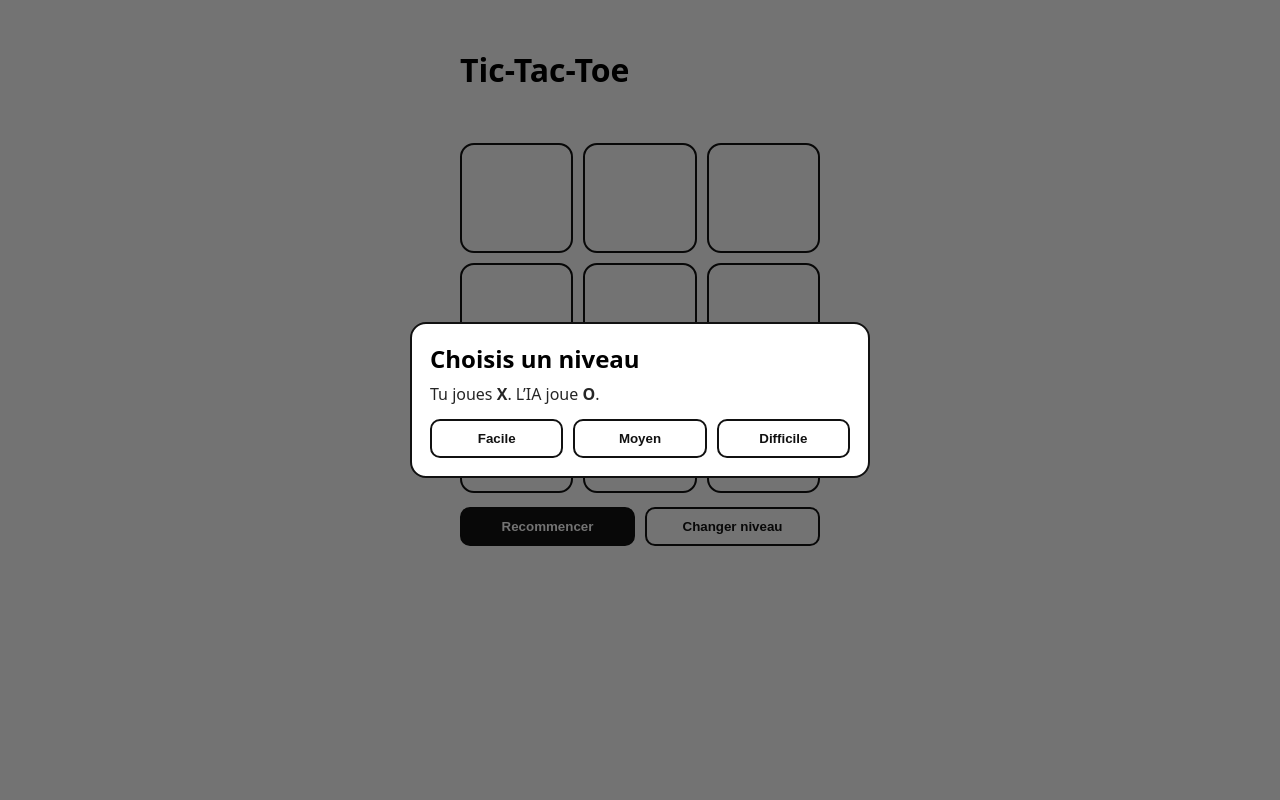
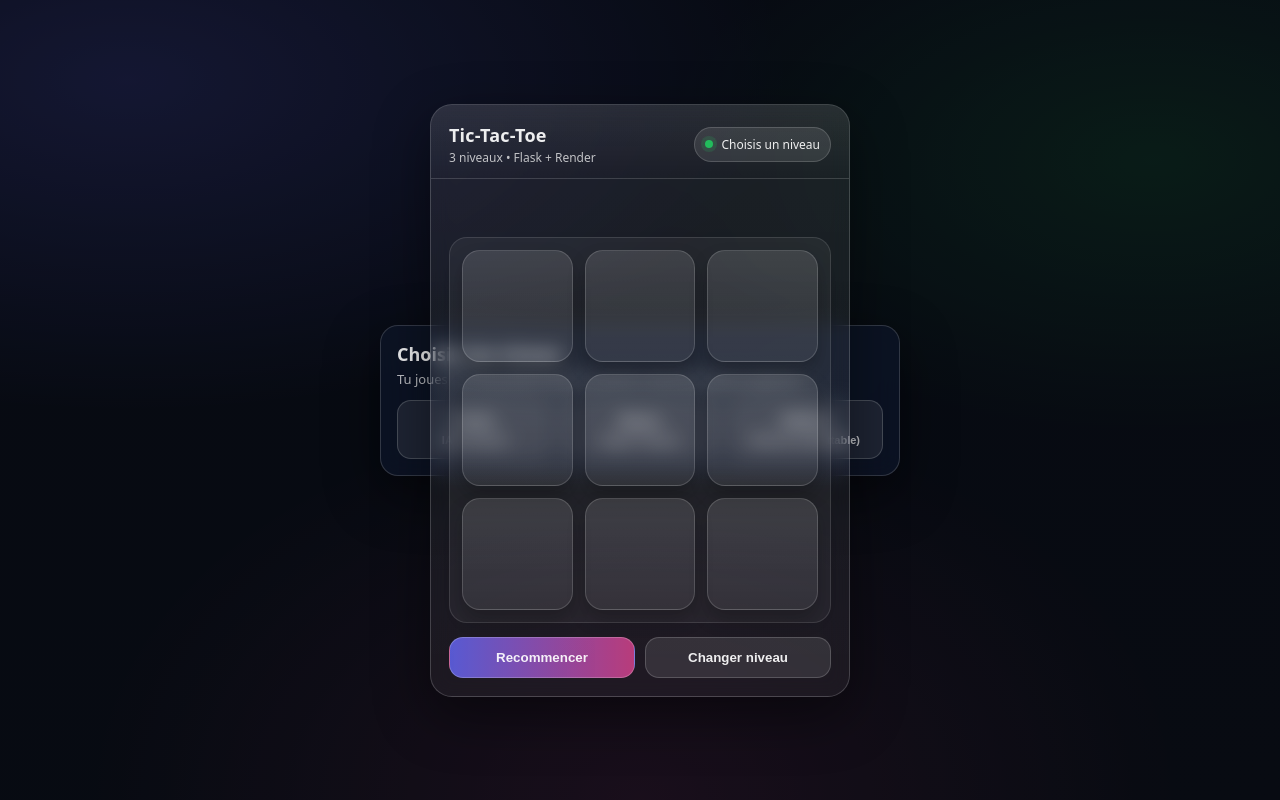
Before and after one commit to MaestroRGT/TicTacToe, a Flask app: page / in a window 1280 px wide. Run offline with Flask 3, Linux system fonts and the light colour scheme.

Commit message:
Improve UI (modern style)

```diff
--- a/templates/index.html
+++ b/templates/index.html
@@ -4,73 +4,298 @@
   <meta charset="utf-8" />
   <meta name="viewport" content="width=device-width, initial-scale=1" />
   <title>Tic-Tac-Toe (3 niveaux)</title>
+
   <style>
-    body { font-family: system-ui, Arial; display:flex; justify-content:center; padding:40px; }
-    .wrap { width: 360px; }
-    h1 { margin: 0 0 12px; }
-    #status { margin: 8px 0 16px; font-size: 18px; min-height: 24px; }
+    :root{
+      --bg1:#0f172a;
+      --bg2:#111827;
+      --card: rgba(255,255,255,.08);
+      --card2: rgba(255,255,255,.12);
+      --text: rgba(255,255,255,.92);
+      --muted: rgba(255,255,255,.72);
+      --stroke: rgba(255,255,255,.18);
+      --shadow: 0 18px 55px rgba(0,0,0,.45);
+      --radius: 22px;
+      --gap: 12px;
+      --cell: 112px;
+    }
 
-    .grid { display:grid; grid-template-columns: repeat(3, 1fr); gap: 10px; }
+    * { box-sizing: border-box; }
+    body{
+      margin:0;
+      min-height:100vh;
+      display:flex;
+      align-items:center;
+      justify-content:center;
+      padding: 26px;
+      font-family: system-ui, -apple-system, Segoe UI, Roboto, Arial;
+      color: var(--text);
+      background:
+        radial-gradient(1200px 600px at 10% 10%, rgba(99,102,241,.35), transparent 55%),
+        radial-gradient(900px 500px at 90% 20%, rgba(34,197,94,.22), transparent 55%),
+        radial-gradient(1000px 700px at 50% 100%, rgba(236,72,153,.18), transparent 55%),
+        linear-gradient(160deg, var(--bg1), var(--bg2));
+    }
+
+    .app{
+      width: min(420px, 100%);
+      border-radius: var(--radius);
+      background: linear-gradient(180deg, var(--card), rgba(255,255,255,.05));
+      border: 1px solid var(--stroke);
+      box-shadow: var(--shadow);
+      overflow: hidden;
+      backdrop-filter: blur(10px);
+    }
+
+    .top{
+      padding: 18px 18px 12px;
+      display:flex;
+      gap: 14px;
+      align-items:center;
+      justify-content:space-between;
+      border-bottom: 1px solid rgba(255,255,255,.10);
+      background: linear-gradient(180deg, rgba(255,255,255,.06), transparent);
+    }
+
+    .brand{
+      display:flex;
+      flex-direction:column;
+      gap: 2px;
+    }
+    .brand h1{
+      font-size: 18px;
+      margin:0;
+      letter-spacing:.2px;
+    }
+    .brand .sub{
+      font-size: 12px;
+      color: var(--muted);
+    }
+
+    .badge{
+      font-size:12px;
+      padding: 8px 10px;
+      border-radius: 999px;
+      background: rgba(255,255,255,.10);
+      border: 1px solid rgba(255,255,255,.16);
+      color: var(--text);
+      display:flex;
+      align-items:center;
+      gap: 8px;
+      user-select:none;
+    }
+    .dot{
+      width: 8px;
+      height: 8px;
+      border-radius: 50%;
+      background: rgba(34,197,94,.95);
+      box-shadow: 0 0 0 4px rgba(34,197,94,.16);
+    }
+
+    .content{
+      padding: 16px 18px 18px;
+    }
+
+    #status{
+      min-height: 28px;
+      font-size: 15px;
+      color: var(--muted);
+      margin-bottom: 14px;
+    }
+    #status b{ color: var(--text); }
+
+    .grid{
+      display:grid;
+      grid-template-columns: repeat(3, 1fr);
+      gap: var(--gap);
+      padding: 12px;
+      border-radius: 18px;
+      background: rgba(255,255,255,.05);
+      border: 1px solid rgba(255,255,255,.12);
+    }
+
     button.cell{
-      height: 110px; font-size: 52px; border-radius: 14px;
-      border: 2px solid #111; background: #fff; cursor: pointer;
+      height: var(--cell);
+      width: 100%;
+      border-radius: 18px;
+      border: 1px solid rgba(255,255,255,.16);
+      background: linear-gradient(180deg, rgba(255,255,255,.12), rgba(255,255,255,.06));
+      color: var(--text);
+      font-size: 54px;
+      cursor: pointer;
+      box-shadow: 0 10px 18px rgba(0,0,0,.22);
+      transition: transform .08s ease, background .2s ease, border-color .2s ease;
+      display:flex;
+      align-items:center;
+      justify-content:center;
+      user-select:none;
     }
-    button.cell:disabled { opacity: 0.6; cursor:not-allowed; }
+    button.cell:hover{
+      transform: translateY(-2px);
+      border-color: rgba(255,255,255,.26);
+      background: linear-gradient(180deg, rgba(255,255,255,.15), rgba(255,255,255,.07));
+    }
+    button.cell:active{ transform: translateY(0px) scale(.99); }
+    button.cell:disabled{
+      opacity: .65;
+      cursor:not-allowed;
+      transform:none;
+    }
 
-    .row { display:flex; gap:10px; align-items:center; margin-top: 14px; }
-    .btn {
-      padding: 10px 12px; border-radius: 10px; border: 2px solid #111;
-      background: #111; color: #fff; cursor: pointer; font-weight: 700;
-      flex: 1;
+    .actions{
+      display:flex;
+      gap: 10px;
+      margin-top: 14px;
     }
-    .ghost { background:#fff; color:#111; }
 
-    /* Difficulty modal */
-    .modalBack {
-      position: fixed; inset: 0; background: rgba(0,0,0,.55);
-      display:flex; justify-content:center; align-items:center; padding: 20px;
+    .btn{
+      flex:1;
+      padding: 12px 12px;
+      border-radius: 14px;
+      border: 1px solid rgba(255,255,255,.18);
+      background: rgba(255,255,255,.10);
+      color: var(--text);
+      cursor:pointer;
+      font-weight: 700;
+      transition: transform .08s ease, background .2s ease, border-color .2s ease;
     }
-    .modal {
-      width: min(420px, 100%);
-      background: #fff; border: 2px solid #111; border-radius: 16px;
+    .btn:hover{
+      transform: translateY(-1px);
+      background: rgba(255,255,255,.14);
+      border-color: rgba(255,255,255,.26);
+    }
+    .btn.primary{
+      background: linear-gradient(90deg, rgba(99,102,241,.85), rgba(236,72,153,.75));
+      border-color: rgba(255,255,255,.22);
+    }
+    .btn.primary:hover{
+      background: linear-gradient(90deg, rgba(99,102,241,.95), rgba(236,72,153,.85));
+    }
+
+    /* Modal */
+    .modalBack{
+      position: fixed;
+      inset: 0;
+      background: rgba(0,0,0,.55);
+      display:flex;
+      align-items:center;
+      justify-content:center;
       padding: 18px;
     }
-    .modal h2 { margin: 0 0 8px; }
-    .modal p { margin: 0 0 14px; opacity: .85; }
-    .levels { display:flex; gap:10px; }
-    .levels button { flex:1; }
+    .modal{
+      width: min(520px, 100%);
+      border-radius: 18px;
+      border: 1px solid rgba(255,255,255,.16);
+      background: rgba(15, 23, 42, .72);
+      backdrop-filter: blur(12px);
+      box-shadow: var(--shadow);
+      padding: 16px;
+      color: var(--text);
+    }
+    .modalHead{
+      display:flex;
+      align-items:flex-start;
+      justify-content:space-between;
+      gap: 12px;
+      margin-bottom: 10px;
+    }
+    .modal h2{ margin:0; font-size: 18px; }
+    .modal p{ margin: 4px 0 0; color: var(--muted); font-size: 13px; }
+    .levels{
+      display:grid;
+      grid-template-columns: repeat(3, 1fr);
+      gap: 10px;
+      margin-top: 12px;
+    }
+    .levelBtn{
+      padding: 12px 10px;
+      border-radius: 14px;
+      border: 1px solid rgba(255,255,255,.18);
+      background: rgba(255,255,255,.08);
+      color: var(--text);
+      cursor:pointer;
+      font-weight: 800;
+      transition: transform .08s ease, background .2s ease, border-color .2s ease;
+    }
+    .levelBtn:hover{
+      transform: translateY(-1px);
+      background: rgba(255,255,255,.12);
+      border-color: rgba(255,255,255,.28);
+    }
+    .levelHint{
+      display:block;
+      margin-top: 6px;
+      font-size: 11px;
+      color: var(--muted);
+      font-weight: 600;
+    }
+
+    /* Responsive */
+    @media (max-width: 420px){
+      :root{ --cell: 96px; }
+      .levels{ grid-template-columns: 1fr; }
+      .top{ padding: 16px; }
+      .content{ padding: 14px 16px 16px; }
+    }
   </style>
 </head>
+
 <body>
-  <!-- Difficulty chooser -->
+
+  <!-- Choix niveau -->
   <div class="modalBack" id="difficultyModal">
     <div class="modal">
-      <h2>Choisis un niveau</h2>
-      <p>Tu joues <b>X</b>. L’IA joue <b>O</b>.</p>
+      <div class="modalHead">
+        <div>
+          <h2>Choisis ton niveau</h2>
+          <p>Tu joues <b>X</b>. L’IA joue <b>O</b>. Ensuite la partie continue jusqu’au gagnant.</p>
+        </div>
+      </div>
+
       <div class="levels">
-        <button class="btn ghost" data-level="easy">Facile</button>
-        <button class="btn ghost" data-level="medium">Moyen</button>
-        <button class="btn ghost" data-level="hard">Difficile</button>
+        <button class="levelBtn" data-level="easy">
+          Facile
+          <span class="levelHint">IA au hasard</span>
+        </button>
+        <button class="levelBtn" data-level="medium">
+          Moyen
+          <span class="levelHint">Gagne / bloque</span>
+        </button>
+        <button class="levelBtn" data-level="hard">
+          Difficile
+          <span class="levelHint">Minimax (imbattable)</span>
+        </button>
       </div>
     </div>
   </div>
 
-  <div class="wrap">
-    <h1>Tic-Tac-Toe</h1>
-    <div id="status"></div>
+  <div class="app">
+    <div class="top">
+      <div class="brand">
+        <h1>Tic-Tac-Toe</h1>
+        <div class="sub">3 niveaux • Flask + Render</div>
+      </div>
+      <div class="badge" id="badge">
+        <span class="dot"></span>
+        <span id="badgeText">Choisis un niveau</span>
+      </div>
+    </div>
 
-    <div class="grid" id="grid"></div>
+    <div class="content">
+      <div id="status"></div>
+      <div class="grid" id="grid"></div>
 
-    <div class="row">
-      <button class="btn" id="reset">Recommencer</button>
-      <button class="btn ghost" id="changeLevel">Changer niveau</button>
+      <div class="actions">
+        <button class="btn primary" id="reset">Recommencer</button>
+        <button class="btn" id="changeLevel">Changer niveau</button>
+      </div>
     </div>
   </div>
 
 <script>
   let board = Array(9).fill("");
   let gameOver = false;
-  let difficulty = null; // "easy" | "medium" | "hard"
+  let difficulty = null;
 
   const grid = document.getElementById("grid");
   const statusEl = document.getElementById("status");
@@ -79,6 +304,8 @@
 
   const modal = document.getElementById("difficultyModal");
   const levelButtons = modal.querySelectorAll("button[data-level]");
+
+  const badgeText = document.getElementById("badgeText");
 
   function setStatus(html){ statusEl.innerHTML = html; }
 
@@ -91,6 +318,11 @@
     if (d === "medium") return "Moyen";
     if (d === "hard") return "Difficile";
     return "";
+  }
+
+  function updateBadge() {
+    if (!difficulty) badgeText.textContent = "Choisis un niveau";
+    else badgeText.textContent = `Niveau: ${difficultyLabel(difficulty)}`;
   }
 
   function render() {
@@ -106,10 +338,7 @@
   }
 
   async function onClick(i) {
-    if (!difficulty) {
-      showModal(true);
-      return;
-    }
+    if (!difficulty) { showModal(true); return; }
     if (gameOver || board[i] !== "") return;
 
     try {
@@ -125,9 +354,9 @@
       board = data.board;
       const w = data.winner;
 
-      if (w === "X") { gameOver = true; setStatus(`✅ Tu as gagné ! (Niveau: <b>${difficultyLabel(difficulty)}</b>)`); }
-      else if (w === "O") { gameOver = true; setStatus(`😈 L’IA a gagné ! (Niveau: <b>${difficultyLabel(difficulty)}</b>)`); }
-      else if (w === "DRAW") { gameOver = true; setStatus(`🤝 Match nul ! (Niveau: <b>${difficultyLabel(difficulty)}</b>)`); }
+      if (w === "X") { gameOver = true; setStatus(`✅ Tu as gagné ! (Niveau <b>${difficultyLabel(difficulty)}</b>)`); }
+      else if (w === "O") { gameOver = true; setStatus(`😈 L’IA a gagné ! (Niveau <b>${difficultyLabel(difficulty)}</b>)`); }
+      else if (w === "DRAW") { gameOver = true; setStatus(`🤝 Match nul ! (Niveau <b>${difficultyLabel(difficulty)}</b>)`); }
       else { setStatus(`Niveau: <b>${difficultyLabel(difficulty)}</b> — À toi : <b>X</b> (IA = O)`); }
 
       render();
@@ -141,6 +370,8 @@
     gameOver = false;
     render();
     if (!keepLevel) difficulty = null;
+    updateBadge();
+
     if (difficulty) {
       setStatus(`Niveau: <b>${difficultyLabel(difficulty)}</b> — À toi : <b>X</b> (IA = O)`);
     } else {
@@ -155,12 +386,14 @@
   levelButtons.forEach(btn => {
     btn.addEventListener("click", () => {
       difficulty = btn.dataset.level;
+      updateBadge();
       showModal(false);
       reset(true);
     });
   });
 
-  // Start: force choice
+  // Start
+  updateBadge();
   showModal(true);
   render();
 </script>
```
